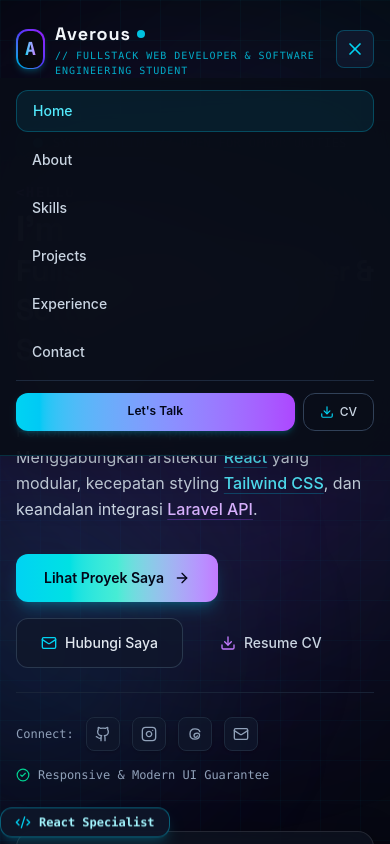
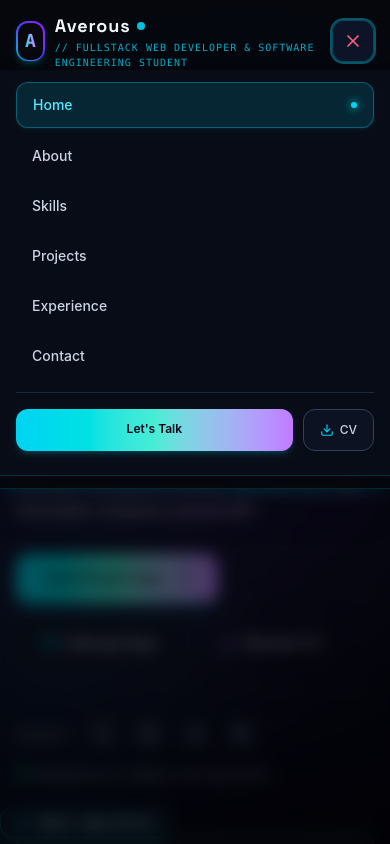
Before and after one commit to onlineclass0612-dot/porto, a React (Vite) app: page / in a window 390 px wide. Both pictures are taken after a click on the button 355 px from the left and 49 px from the top of the page. Shown: the top 844 px of the page. Built offline with nearby package versions, Linux system fonts and the light colour scheme.

Commit message:
fix: mobile navigation menu toggle, smooth scrolling offset and backdrop dismiss

```diff
--- a/src/components/Navbar.jsx
+++ b/src/components/Navbar.jsx
@@ -1,4 +1,4 @@
-import React, { useState, useEffect } from 'react';
+import React, { useState, useEffect, useCallback } from 'react';
 import { motion, AnimatePresence } from 'framer-motion';
 import { Menu, X, Download, Sparkles } from 'lucide-react';
 
@@ -16,13 +16,49 @@ export const Navbar = ({ personal }) => {
     { name: 'Contact', href: '#contact' },
   ];
 
+  // Smooth scroll handler with offset for fixed navbar
+  const scrollToSection = useCallback((e, href) => {
+    if (e && e.preventDefault) {
+      e.preventDefault();
+    }
+
+    // Close mobile menu immediately
+    setMobileMenuOpen(false);
+
+    const targetId = href.replace('#', '');
+    if (targetId === 'home') {
+      window.scrollTo({ top: 0, behavior: 'smooth' });
+      setActiveSection('home');
+      try {
+        window.history.pushState(null, '', '#home');
+      } catch (_) {}
+      return;
+    }
+
+    const targetElement = document.getElementById(targetId);
+    if (targetElement) {
+      const navbarHeight = 72;
+      const elementPosition = targetElement.getBoundingClientRect().top;
+      const offsetPosition = elementPosition + window.scrollY - navbarHeight;
+
+      window.scrollTo({
+        top: Math.max(0, offsetPosition),
+        behavior: 'smooth'
+      });
+      setActiveSection(targetId);
+      try {
+        window.history.pushState(null, '', href);
+      } catch (_) {}
+    }
+  }, []);
+
+  // Handle active section calculation on scroll
   useEffect(() => {
     const handleScroll = () => {
       setIsScrolled(window.scrollY > 20);
 
-      // Active section calculation
       const sections = navLinks.map(link => link.href.substring(1));
-      const scrollPosition = window.scrollY + 200;
+      const scrollPosition = window.scrollY + 220;
 
       for (let i = sections.length - 1; i >= 0; i--) {
         const el = document.getElementById(sections[i]);
@@ -33,30 +69,64 @@ export const Navbar = ({ personal }) => {
       }
     };
 
-    window.addEventListener('scroll', handleScroll);
+    window.addEventListener('scroll', handleScroll, { passive: true });
     return () => window.removeEventListener('scroll', handleScroll);
-  }, []);
+  }, [navLinks]);
+
+  // Lock body scroll when mobile menu is open
+  useEffect(() => {
+    if (mobileMenuOpen) {
+      document.body.style.overflow = 'hidden';
+    } else {
+      document.body.style.overflow = '';
+    }
+    return () => {
+      document.body.style.overflow = '';
+    };
+  }, [mobileMenuOpen]);
+
+  // Close mobile menu on resize to desktop or ESC key
+  useEffect(() => {
+    const handleResize = () => {
+      if (window.innerWidth >= 768 && mobileMenuOpen) {
+        setMobileMenuOpen(false);
+      }
+    };
+
+    const handleKeyDown = (e) => {
+      if (e.key === 'Escape' && mobileMenuOpen) {
+        setMobileMenuOpen(false);
+      }
+    };
+
+    window.addEventListener('resize', handleResize);
+    window.addEventListener('keydown', handleKeyDown);
+    return () => {
+      window.removeEventListener('resize', handleResize);
+      window.removeEventListener('keydown', handleKeyDown);
+    };
+  }, [mobileMenuOpen]);
 
   return (
+    <>
       <motion.header
         initial={{ y: -60, opacity: 0 }}
         animate={{ y: 0, opacity: 1 }}
         transition={{ duration: 0.6, ease: [0.16, 1, 0.3, 1] }}
         className={`fixed top-0 left-0 right-0 z-50 transition-all duration-300 ${
-        isScrolled
-          ? 'py-3 bg-[#06080F]/85 backdrop-blur-xl border-b border-cyan-500/20 shadow-lg shadow-cyan-950/20'
+          isScrolled || mobileMenuOpen
+            ? 'py-3 bg-[#06080F]/90 backdrop-blur-xl border-b border-cyan-500/20 shadow-lg shadow-cyan-950/30'
             : 'py-5 bg-transparent'
         }`}
       >
         <div className="max-w-7xl mx-auto px-4 sm:px-6 lg:px-8 flex items-center justify-between">
           {/* Brand Logo */}
-        <motion.a
+          <a
             href="#home"
-          whileHover={{ scale: 1.03 }}
-          whileTap={{ scale: 0.97 }}
-          className="group flex items-center gap-2.5 focus:outline-none"
+            onClick={(e) => scrollToSection(e, '#home')}
+            className="group flex items-center gap-2.5 focus:outline-none cursor-pointer"
           >
-          <div className="w-10 h-10 rounded-xl bg-gradient-to-tr from-cyan-500 via-indigo-600 to-purple-600 p-[1.5px] transition-transform group-hover:scale-105 shadow-md shadow-cyan-500/20">
+            <div className="w-10 h-10 rounded-xl bg-gradient-to-tr from-cyan-500 via-indigo-600 to-purple-600 p-[1.5px] transition-transform group-hover:scale-105 group-active:scale-95 shadow-md shadow-cyan-500/20">
               <div className="w-full h-full bg-[#07090E] rounded-[10px] flex items-center justify-center">
                 <span className="font-mono font-bold text-lg text-transparent bg-clip-text bg-gradient-to-r from-cyan-400 to-purple-400">
                   A
@@ -72,7 +142,7 @@ export const Navbar = ({ personal }) => {
                 // {personal.role}
               </span>
             </div>
-        </motion.a>
+          </a>
 
           {/* Desktop Nav Links with Sliding Active Pill */}
           <nav className="hidden md:flex items-center gap-1 p-1.5 rounded-full bg-[#0E1322]/70 backdrop-blur-md border border-slate-800/80 shadow-inner">
@@ -82,6 +152,7 @@ export const Navbar = ({ personal }) => {
                 <a
                   key={link.name}
                   href={link.href}
+                  onClick={(e) => scrollToSection(e, link.href)}
                   className={`relative px-4 py-1.5 rounded-full text-xs font-medium tracking-wide transition-colors ${
                     isActive
                       ? 'text-cyan-300'
@@ -103,63 +174,72 @@ export const Navbar = ({ personal }) => {
 
           {/* Right Actions (CTA) */}
           <div className="hidden md:flex items-center gap-3">
-          <motion.a
+            <a
               href="#contact"
-            whileHover={{ scale: 1.05, y: -1 }}
-            whileTap={{ scale: 0.95 }}
-            className="group relative inline-flex items-center gap-2 px-4 py-2 rounded-xl text-xs font-semibold tracking-wide text-slate-950 bg-gradient-to-r from-cyan-400 via-teal-300 to-purple-400 hover:from-cyan-300 hover:to-purple-300 transition-all duration-300 shadow-md shadow-cyan-500/25"
+              onClick={(e) => scrollToSection(e, '#contact')}
+              className="group relative inline-flex items-center gap-2 px-4 py-2 rounded-xl text-xs font-semibold tracking-wide text-slate-950 bg-gradient-to-r from-cyan-400 via-teal-300 to-purple-400 hover:from-cyan-300 hover:to-purple-300 active:scale-95 transition-all duration-300 shadow-md shadow-cyan-500/25 cursor-pointer"
             >
               <Sparkles className="w-3.5 h-3.5 text-slate-950" />
               <span>Hire Me</span>
-          </motion.a>
+            </a>
           </div>
 
-        {/* Mobile Menu Button */}
+          {/* Mobile Menu Button - Reliable Native Button with Instant Touch Response */}
           <div className="flex md:hidden items-center gap-2">
-          <motion.button
-            onClick={() => setMobileMenuOpen(!mobileMenuOpen)}
+            <button
+              type="button"
+              onClick={(e) => {
+                e.stopPropagation();
+                setMobileMenuOpen((prev) => !prev);
+              }}
               aria-label={mobileMenuOpen ? "Tutup menu navigasi" : "Buka menu navigasi"}
               aria-expanded={mobileMenuOpen}
               aria-controls="mobile-nav-menu"
-            whileTap={{ scale: 0.9 }}
-            className="p-2 rounded-lg bg-slate-900 border border-cyan-500/30 text-cyan-400 hover:bg-slate-800 transition-colors cursor-pointer"
+              className="relative z-50 p-2.5 rounded-xl bg-slate-900/90 border border-cyan-500/30 text-cyan-400 active:scale-90 hover:bg-slate-800 transition-all cursor-pointer focus:outline-none focus:ring-2 focus:ring-cyan-400/40"
             >
-            {mobileMenuOpen ? <X className="w-5 h-5" /> : <Menu className="w-5 h-5" />}
-          </motion.button>
+              {mobileMenuOpen ? <X className="w-5 h-5 text-rose-400" /> : <Menu className="w-5 h-5 text-cyan-400" />}
+            </button>
           </div>
         </div>
 
-      {/* Mobile Drawer with AnimatePresence */}
+        {/* Mobile Drawer Dropdown */}
         <AnimatePresence>
           {mobileMenuOpen && (
             <motion.div
               id="mobile-nav-menu"
-            initial={{ opacity: 0, height: 0 }}
-            animate={{ opacity: 1, height: 'auto' }}
-            exit={{ opacity: 0, height: 0 }}
-            transition={{ duration: 0.3 }}
-            className="md:hidden px-4 pt-3 pb-6 bg-[#090D18]/95 backdrop-blur-2xl border-b border-cyan-500/20 shadow-2xl overflow-hidden"
+              initial={{ opacity: 0, y: -10, height: 0 }}
+              animate={{ opacity: 1, y: 0, height: 'auto' }}
+              exit={{ opacity: 0, y: -10, height: 0 }}
+              transition={{ duration: 0.25, ease: "easeOut" }}
+              className="md:hidden px-4 pt-3 pb-6 bg-[#090D18]/98 backdrop-blur-2xl border-b border-cyan-500/20 shadow-2xl overflow-hidden"
             >
-            <div className="flex flex-col space-y-2">
-              {navLinks.map((link) => (
+              <div className="flex flex-col space-y-1.5">
+                {navLinks.map((link) => {
+                  const isActive = activeSection === link.href.substring(1);
+                  return (
                     <a
                       key={link.name}
                       href={link.href}
-                  onClick={() => setMobileMenuOpen(false)}
-                  className={`px-4 py-2.5 rounded-xl text-sm font-medium transition-colors ${
-                    activeSection === link.href.substring(1)
-                      ? 'bg-cyan-500/10 text-cyan-300 border border-cyan-500/30'
-                      : 'text-slate-300 hover:bg-slate-800/60'
+                      onClick={(e) => scrollToSection(e, link.href)}
+                      className={`px-4 py-3 rounded-xl text-sm font-medium transition-all flex items-center justify-between cursor-pointer ${
+                        isActive
+                          ? 'bg-cyan-500/15 text-cyan-300 border border-cyan-500/40 shadow-sm shadow-cyan-500/10'
+                          : 'text-slate-300 hover:bg-slate-800/60 active:bg-slate-800'
                       }`}
                     >
-                  {link.name}
+                      <span>{link.name}</span>
+                      {isActive && (
+                        <span className="w-1.5 h-1.5 rounded-full bg-cyan-400 shadow-[0_0_8px_#00F0FF]" />
+                      )}
                     </a>
-              ))}
-              <div className="pt-3 border-t border-slate-800 flex gap-2">
+                  );
+                })}
+
+                <div className="pt-4 mt-2 border-t border-slate-800 flex gap-2.5">
                   <a
                     href="#contact"
-                  onClick={() => setMobileMenuOpen(false)}
-                  className="flex-1 py-2.5 rounded-xl text-center text-xs font-semibold bg-gradient-to-r from-cyan-400 to-purple-500 text-slate-950 shadow-md shadow-cyan-500/20"
+                    onClick={(e) => scrollToSection(e, '#contact')}
+                    className="flex-1 py-3 rounded-xl text-center text-xs font-semibold bg-gradient-to-r from-cyan-400 via-teal-300 to-purple-400 text-slate-950 shadow-md shadow-cyan-500/20 active:scale-95 transition-transform cursor-pointer"
                   >
                     Let's Talk
                   </a>
@@ -167,7 +247,8 @@ export const Navbar = ({ personal }) => {
                     href={personal.resumeUrl}
                     target="_blank"
                     rel="noopener noreferrer"
-                  className="px-4 py-2.5 rounded-xl text-center text-xs font-medium border border-slate-700 text-slate-300 flex items-center justify-center gap-1.5"
+                    onClick={() => setMobileMenuOpen(false)}
+                    className="px-4 py-3 rounded-xl text-center text-xs font-medium border border-slate-700 bg-slate-900/60 text-slate-300 hover:text-cyan-300 active:scale-95 transition-transform flex items-center justify-center gap-1.5"
                   >
                     <Download className="w-3.5 h-3.5 text-cyan-400" />
                     <span>CV</span>
@@ -178,6 +259,22 @@ export const Navbar = ({ personal }) => {
           )}
         </AnimatePresence>
       </motion.header>
+
+      {/* Backdrop overlay when mobile menu is open to dismiss on outside click */}
+      <AnimatePresence>
+        {mobileMenuOpen && (
+          <motion.div
+            initial={{ opacity: 0 }}
+            animate={{ opacity: 1 }}
+            exit={{ opacity: 0 }}
+            transition={{ duration: 0.2 }}
+            onClick={() => setMobileMenuOpen(false)}
+            className="fixed inset-0 bg-black/60 backdrop-blur-sm z-40 md:hidden"
+            aria-hidden="true"
+          />
+        )}
+      </AnimatePresence>
+    </>
   );
 };
 
--- a/src/index.css
+++ b/src/index.css
@@ -35,12 +35,12 @@
 }
 
 /* ==========================================================================
-   Content-Visibility Optimizations (Boosts Performance & TBT dramatically)
+   Section Scroll Offset & Smooth Anchors for Fixed Navbar
    ========================================================================== */
-#skills, #projects, #experience, #contact {
-  content-visibility: auto;
-  contain-intrinsic-size: 800px;
+section[id], #home, #about, #skills, #projects, #experience, #contact {
+  scroll-margin-top: 80px;
 }
+
 
 /* ==========================================================================
    Cyber Grid Background Matrix (Lightweight & GPU Friendly)
```
Lines whose indentation alone changed are shown as unchanged.
